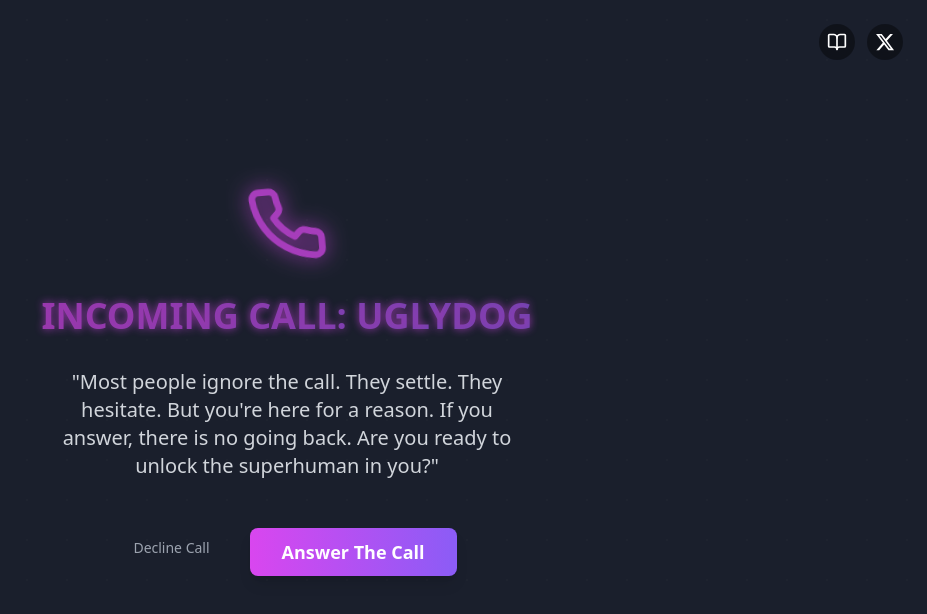
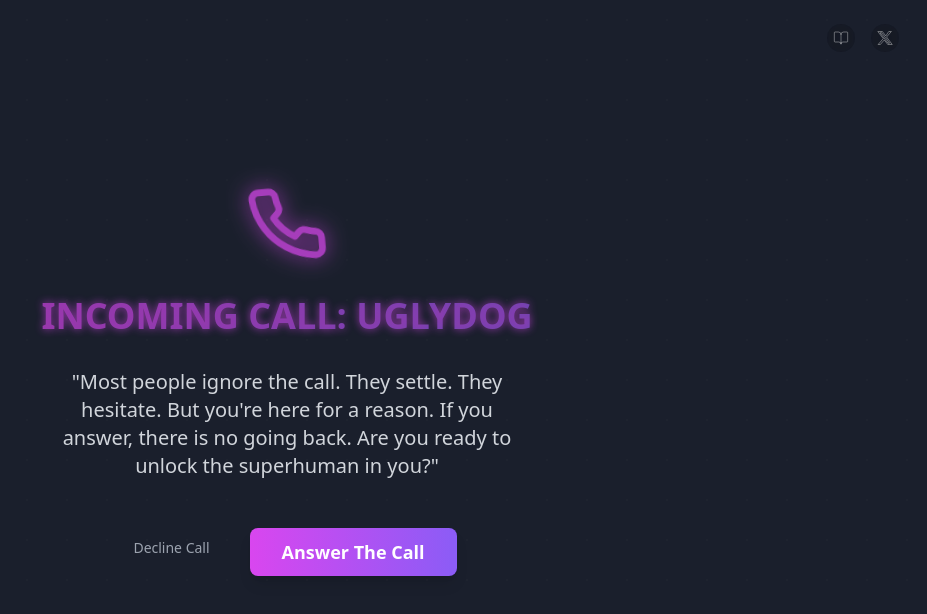
Before and after one commit to UglydogAi/bubble-journey, a React (Vite) app: page / in a window 1280 px wide. Shown: the top 614 px of the page, without its empty margins (353-1280 px from the left). Built offline with nearby package versions, Linux system fonts and the light colour scheme.

Commit message:
Refine top-right social icons
Refactor social icons in the top-right corner of the landing page to be smaller, cleaner, and more minimalistic, aligning with UGLYDOG's branding guidelines.

```diff
--- a/src/components/XLogo.tsx
+++ b/src/components/XLogo.tsx
@@ -10,7 +10,11 @@ const XLogo: React.FC<XLogoProps> = ({ className = "" }) => {
     <svg
       viewBox="0 0 24 24"
       className={className}
-      fill="currentColor"
+      fill="none"
+      stroke="currentColor"
+      strokeWidth="1.25"
+      strokeLinecap="round"
+      strokeLinejoin="round"
       xmlns="http://www.w3.org/2000/svg"
     >
       <path d="M18.244 2.25h3.308l-7.227 8.26 8.502 11.24H16.17l-5.214-6.817L4.99 21.75H1.68l7.73-8.835L1.254 2.25H8.08l4.713 6.231zm-1.161 17.52h1.833L7.084 4.126H5.117z" />
--- a/src/pages/landing/LandingPage.tsx
+++ b/src/pages/landing/LandingPage.tsx
@@ -52,26 +52,31 @@ export default function LandingPage() {
   return (
     <div className="flex flex-col items-center justify-center min-h-screen bg-[#1A1F2C] text-white px-4 relative overflow-hidden">
       {/* Social Icons in top right */}
-      <div className="absolute top-4 right-4 md:top-6 md:right-6 flex items-center gap-3 z-20">
+      <div className="absolute top-4 right-5 md:top-6 md:right-7 flex items-center gap-4 z-20">
         <a
           href="https://docs.uglydog.com"
           target="_blank"
           rel="noopener noreferrer"
-          className="w-7 h-7 md:w-9 md:h-9 flex items-center justify-center bg-black/40 backdrop-blur-lg rounded-full
-            hover:bg-white/10 hover:scale-110 hover:shadow-[0_0_10px_rgba(217,70,239,0.5)] transition-all duration-300"
+          className="w-6 h-6 md:w-7 md:h-7 flex items-center justify-center bg-black/15 backdrop-blur-xl rounded-full
+            hover:text-[#BB86FC] hover:scale-110 hover:shadow-[0_0_8px_rgba(187,134,252,0.7)] transition-all duration-300
+            group active:scale-95 active:opacity-80"
           aria-label="UGLYDOG Docs"
         >
-          <BookOpen className="w-4 h-4 md:w-5 md:h-5 text-white" />
+          <BookOpen
+            className="w-3.5 h-3.5 md:w-4 md:h-4 text-[#E0E0E0]/50 group-hover:text-[#BB86FC]"
+            strokeWidth={1.25}
+          />
         </a>
         <a
           href="https://x.com/uglydogai"
           target="_blank"
           rel="noopener noreferrer"
-          className="w-7 h-7 md:w-9 md:h-9 flex items-center justify-center bg-black/40 backdrop-blur-lg rounded-full
-            hover:bg-white/10 hover:scale-110 hover:shadow-[0_0_10px_rgba(217,70,239,0.5)] transition-all duration-300"
+          className="w-6 h-6 md:w-7 md:h-7 flex items-center justify-center bg-black/15 backdrop-blur-xl rounded-full
+            hover:text-[#00E0FF] hover:scale-110 hover:shadow-[0_0_8px_rgba(0,224,255,0.7)] transition-all duration-300
+            group active:scale-95 active:opacity-80"
           aria-label="UGLYDOG X"
         >
-          <XLogo className="w-4 h-4 md:w-5 md:h-5 text-white" />
+          <XLogo className="w-3.5 h-3.5 md:w-4 md:h-4 text-[#E0E0E0]/50 group-hover:text-[#00E0FF]" />
         </a>
       </div>
 
```
